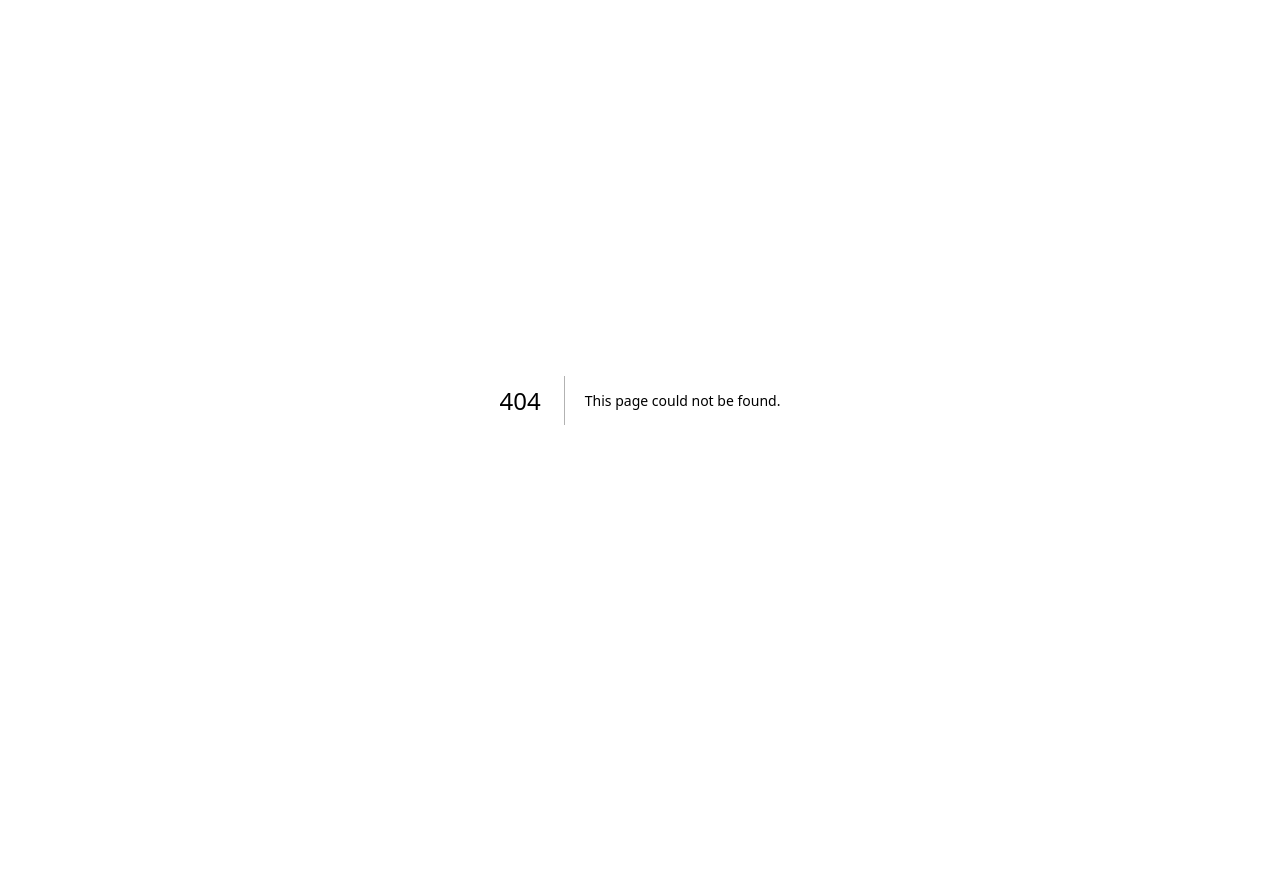
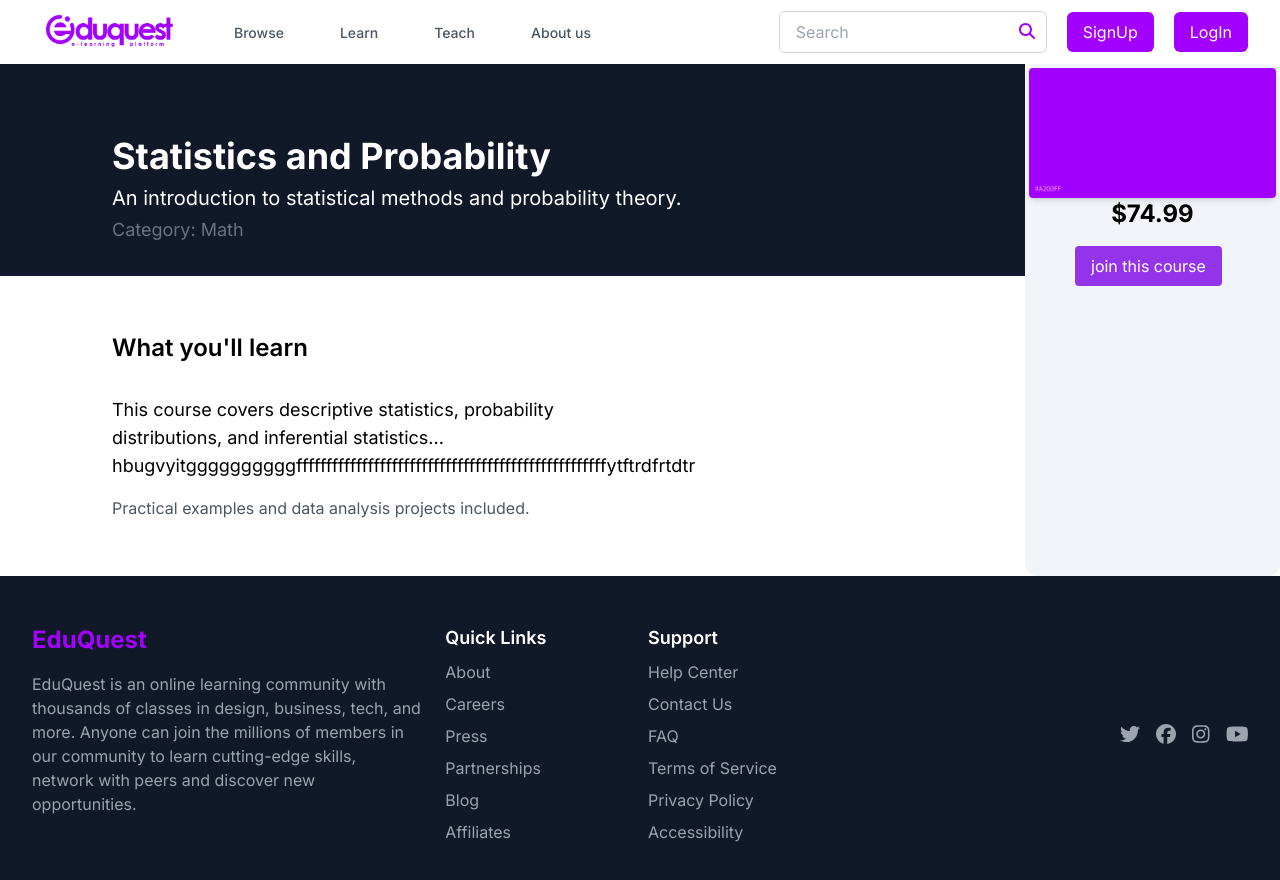
Before and after one commit to eduquestRBK/eduquest, a Next.js app in the folder frontend/: page /oneCourse in a window 1280 px wide. Before the commit this address had no page. Shown: the top 880 px of the page. Before the commit the page ends 800 px from the top, so only its background shows below. Built offline with nearby package versions, Linux system fonts and the light colour scheme.

Commit message:
creat course token in signin oneCourse component

```diff
--- /dev/null
+++ b/frontend/src/app/oneCourse/page.tsx
@@ -0,0 +1,71 @@
+'use client'
+import Footer from '../component/Footer';
+import Navbar from '../component/Navbar';
+import Image from "next/image";
+import oneCoursePho from "../../image/a200ff.png"
+
+function oneCourse() {
+  return (
+    <div>
+      <Navbar />
+      <div className="onecorse-cont flex ">
+      <div className="">
+      <div className="p-8  w-full bg-[#111827]">
+      <div className="course-header flex flex-col mt-10 ml-20 text-[#fff]">
+     <h1 className="text-4xl font-bold">Statistics and Probability</h1>
+    <p className="text-xl mt-2">An introduction to statistical methods and probability theory.</p>
+    <p className="text-lg text-gray-500 mt-1">Category: Math</p>
+   </div>
+    </div>
+    <div className="p-10 w-2/3 ml-14">
+    <h5 className='font-semibold text-2xl p-4'>What you'll learn</h5>
+    <div className="course-info flex-1 md:mr-6 p-4">
+    <p className="text-lg mb-4">This course covers descriptive statistics, probability distributions, and inferential statistics... hbugvyitggggggggggffffffffffffffffffffffffffffffffffffffffffffffffffffytftrdfrtdtr</p>
+    <p className="text-md text-gray-600">Practical examples and data analysis projects included.</p>
+  </div>
+  </div>
+  </div>
+   <div className="enroll  lex flex-col w-96  bg-slate-100 rounded-xl p-1 ">
+   <div className="course-image flex-1">
+     <Image src={oneCoursePho} width={400} height={400} alt="Picture of the author" className="w-full h-auto rounded shadow-md"/>
+   </div>
+  < div className="course-footer text-center">
+   <p className="text-2xl font-bold mb-4">$74.99</p>
+   <button className="bg-purple-600 text-white py-2 px-4 rounded mr-2">join this course</button>
+ </div>
+   </div>
+   </div>
+      <Footer />
+    </div>
+  )
+}
+
+export default oneCourse;
+
+
+// <div className="container  ">
+// <div className="flex  ">
+// <div className="course-content flex flex-col mt-10 items-center mb-8">
+// <div className="course-header text-center mb-8 ">
+//   <h1 className="text-4xl font-bold">Statistics and Probability</h1>
+//   <p className="text-xl mt-2">An introduction to statistical methods and probability theory.</p>
+//   <p className="text-lg text-gray-500 mt-1">Category: Math</p>
+// </div>
+//   <div className="course-info flex-1 md:mr-6">
+//     <p className="text-lg mb-4">This course covers descriptive statistics, probability distributions, and inferential statistics...</p>
+//     <p className="text-md text-gray-600">Practical examples and data analysis projects included.</p>
+//   </div>
+//   </div>
+//   {/* <div className="fixed flex flex-col bg-slate-100 rounded-xl p-2 ">
+//   <div className="course-image flex-1">
+//     <Image src={oneCoursePho} width={400} height={400} alt="Picture of the author" className="w-full h-auto rounded shadow-md"/>
+//   </div>
+//  < div className="course-footer text-center">
+//   <p className="text-2xl font-bold mb-4">$74.99</p>
+//   <button className="bg-purple-600 text-white py-2 px-4 rounded mr-2">join this course</button>
+// </div>
+//   </div> */}
+
+
+// </div>
+// </div>
--- a/frontend/src/app/teacherdash/updateCorse.tsx
+++ b/frontend/src/app/teacherdash/updateCorse.tsx
@@ -3,12 +3,15 @@
 import { useState } from 'react';
 import { FontAwesomeIcon } from '@fortawesome/react-fontawesome';
 import { faUpload, faBook, faClipboard, faTag } from '@fortawesome/free-solid-svg-icons';
+import axios from 'axios';
+
 const UpdateCourse = (props: { active: boolean }) => {
-  const [title, setTitle] = useState('');
-  const [description, setDescription] = useState('');
-  const [category, setCategory] = useState('');
-  const [content, setContent] = useState('');
-  const [note, setNote] = useState('');
+  const [course,setCourse]=useState({})
+  const [title, setTitle] = useState(course.title);
+  const [description, setDescription] = useState(course.description);
+  const [category, setCategory] = useState(course.category);
+  const [content, setContent] = useState(course.content);
+  const [note, setNote] = useState(course.note);
   const [image, setImage] = useState(null);
 
   const handleImageUpload = (e: React.FormEvent<HTMLInputElement>) => {
@@ -22,6 +25,30 @@ const UpdateCourse = (props: { active: boolean }) => {
     // Handle form submission logic
     console.log({ title, description, category, content, note, image });
   };
+
+
+
+  const getAllCourse=async(courseId)=>{
+    try {
+      const result =await axios.get(`/api/course/course/${courseId}`)
+      // console.log(result.data)
+      setCourse(result.data)
+    } catch (error) {
+      console.log(error);
+
+    }
+  }
+
+  const  UpdateCourse=async(courseId,body)=> {
+    try {
+      const result = await axios.put(`http://127.0.0.1:5000/api/instructor/instructors/courses/${courseId}`,body)
+      console.log('Talent updated successfully', result.data)
+      getAllCourse()
+    } catch (error) {
+      console.log(error);
+    }
+  }
+
 
   return (
     <div>
@@ -93,7 +120,7 @@ const UpdateCourse = (props: { active: boolean }) => {
             />
           </div>
           </div>
-          <div className={props.active?"inputs-update flex items-center py-2 mt-2 rounded-lg ml-44 bg-[#171a29] w-36 justify-center":"inputs-update flex items-center py-2 mt-2 rounded-lg ml-72 bg-[#171a29] w-36 justify-center"}>
+          {/* <div className={props.active?"inputs-update flex items-center py-2 mt-2 rounded-lg ml-44 bg-[#171a29] w-36 justify-center":"inputs-update flex items-center py-2 mt-2 rounded-lg ml-72 bg-[#171a29] w-36 justify-center"}>
             <label className="inline-block cursor-pointer">
               <FontAwesomeIcon icon={faUpload} className="text-[#fff]" />
               <span className="text-[#fff] ml-1">Upload Image</span>
@@ -106,11 +133,12 @@ const UpdateCourse = (props: { active: boolean }) => {
               />
             </label>
             {image && <span className="ml-4">{image.name}</span>}
-          </div>
+          </div> */}
           <div className="mt-6 text-center">
             <button
               type="submit"
               className="bg-[#171a29] ml-10 rounded-lg text-white font-semibold py-2 px-4 transition duration-300"
+              onClick={()=>{UpdateCourse}}
             >
               Update Course
             </button>
```
Also changed, not shown: frontend/src/app/globals.css (line endings or trailing spaces), 2 other files (tests, documents, lock files or other folders).
